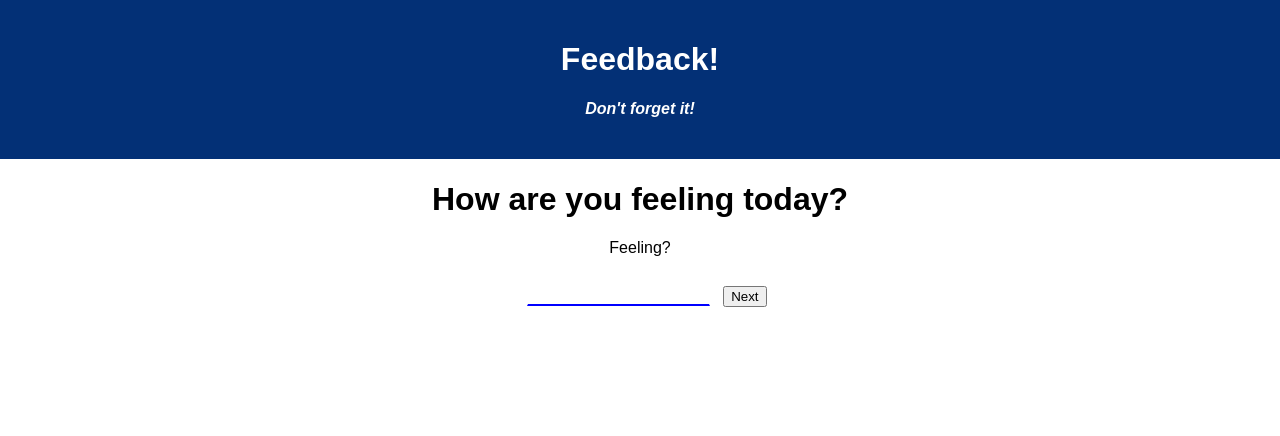
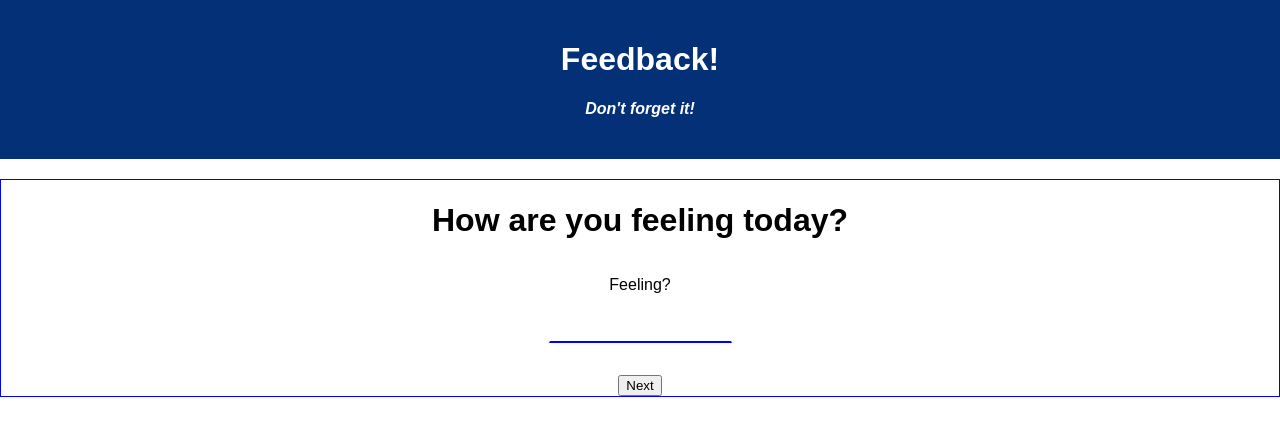
Before and after one commit to Susie-D/weekend-redux-feedback-loop, a React (Vite) app: page / in a window 1280 px wide. Shown: the top 436 px of the page. Built offline with nearby package versions, Linux system fonts and the light colour scheme; no server answers.

Commit message:
update routing navigation for next button

```diff
--- a/src/components/App/App.css
+++ b/src/components/App/App.css
@@ -29,8 +29,18 @@ input {
   text-align: center;
 }
 
+.feedback-container {
+  border: 1px solid blue;
+}
+
 .feedback-input {
   display: flex;
   justify-content: center;
   align-items: center;
+  flex-direction: column;
 }
+
+.feedback-topic {
+  display: flex;
+  justify-content: flex-start;
+}
--- a/src/components/App/App.jsx
+++ b/src/components/App/App.jsx
@@ -2,10 +2,18 @@ import React, { useEffect } from 'react';
 import axios from 'axios';
 import './App.css';
 import { useDispatch, useSelector } from 'react-redux';
+import {
+  HashRouter as Router,
+  Route,
+  Link,
+  useHistory,
+} from 'react-router-dom';
 
 function App() {
   const dispatch = useDispatch();
-  const feedBackList = useSelector((store) => store.feedbackList);
+  const history = useHistory();
+  // const feedBackList = useSelector((store) => store.feedbackList);
+  const feedbackSchema = useSelector((store) => store.feedbackSchema);
 
   useEffect(() => {
     fetchFeedback();
@@ -14,11 +22,11 @@ function App() {
   const fetchFeedback = () => {
     axios({
       method: 'GET',
-      url: 'api/',
+      url: 'api/feedback',
     })
       .then((response) => {
         dispatch({
-          type: 'SET_PIZZAS',
+          type: 'SET_FEEDBACK',
           payload: response.data,
         });
       })
@@ -27,23 +35,41 @@ function App() {
       });
   };
 
+  const navigateToNextPage = () => {
+    // navigate('/');
+    console.log('history', history);
+    history.push('/');
+  };
+
   return (
     <div className="App">
       <header className="App-header">
         <h1 className="App-title">Feedback!</h1>
         <h4>Don't forget it!</h4>
       </header>
+      <Router>
         <div className="feedback-container">
-        <form onSubmit={() => feeling()}>
-          <h1>How are you feeling today?</h1>
-          <p> Feeling?</p>
+          {feedbackSchema.map((item, index) => {
+            return (
+              <Route exact path={`/${item.route}`}>
+                <h1>{item.header}</h1>
+
+                <form>
                   <div className="feedback-input">
-            <input type="number" />
+                    <p className="feedback-topic">{item.topic}</p>
+                    <input type="text" />
                     <br />
+
+                    <Link to={feedbackSchema[index + 1]?.route}>
                       <button>Next</button>
+                    </Link>
                   </div>
                 </form>
+              </Route>
+            );
+          })}
         </div>
+      </Router>
     </div>
   );
 }
--- /dev/null
+++ b/src/components/HeaderItem/HeaderItem.jsx
@@ -0,0 +1,5 @@
+function HeaderItem({ header }) {
+  return <h1>{header}</h1>;
+}
+
+export default HeaderItem;
--- a/src/store.js
+++ b/src/store.js
@@ -8,9 +8,19 @@ const feedbackList = (state = [], action) => {
     return state;
 }
 
+const feedbackSchema = (state = [
+    { key: "feeling", route: "", header: "How are you feeling today?", topic: "Feeling?", value: "" },
+    { key: "understanding", route: "understanding", header: "How well are you understanding the content?", topic: "Understanding?", value: "" },
+    { key: "support", route: "support", header: "How well are you being supported?", topic: "Support?", value: "" },
+    { key: "comments", route: "comments", header: "Any comments you want to leave?", topic: "Comments", value: "" }
+], action) => {
+    return state;
+}
+
 const store = createStore(
     combineReducers({
         feedbackList,
+        feedbackSchema,
     }),
     applyMiddleware(logger)
 )
```
Also changed, not shown: src/components/Header/Header.jsx (+17 -1 lines). Lines whose indentation alone changed are shown as unchanged.
